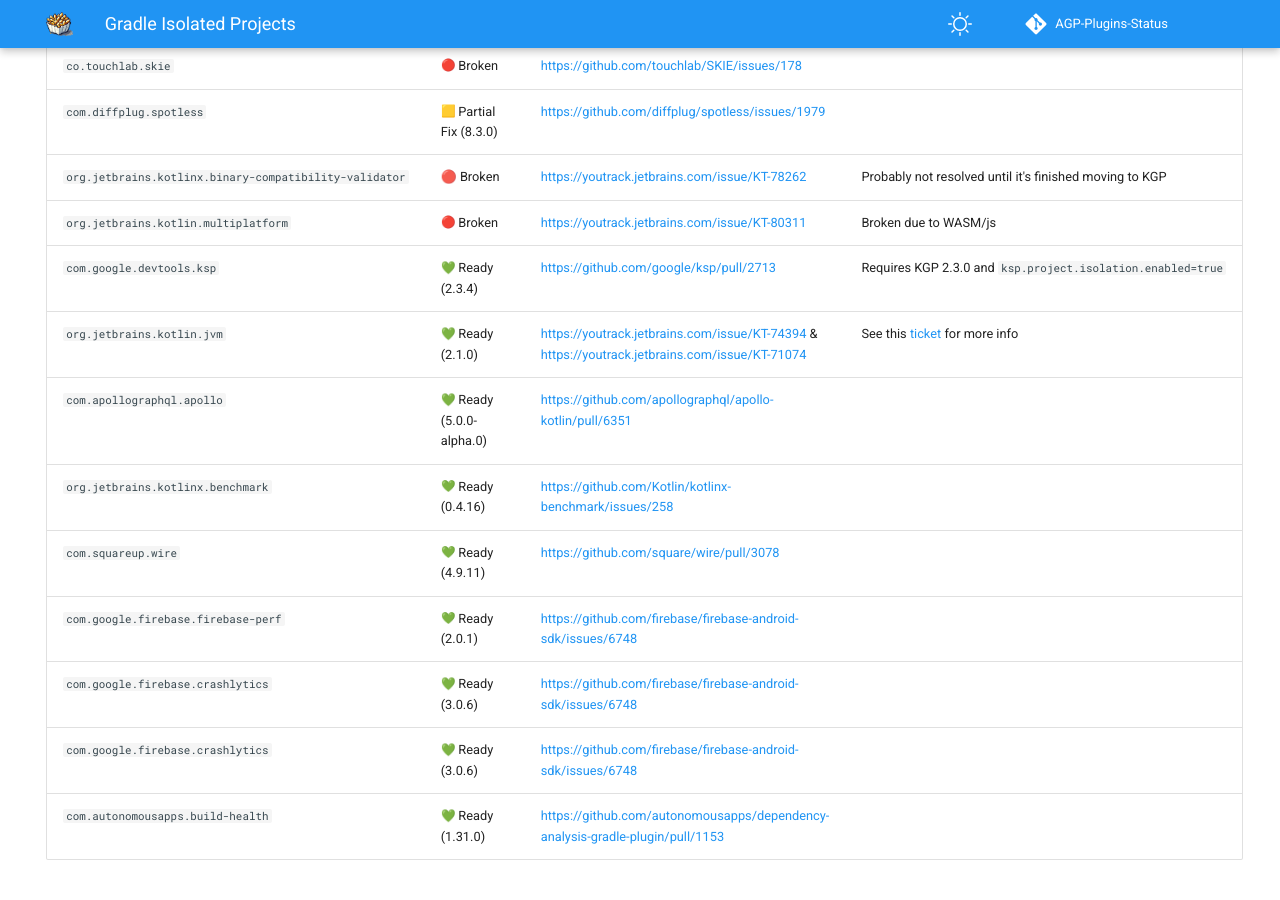
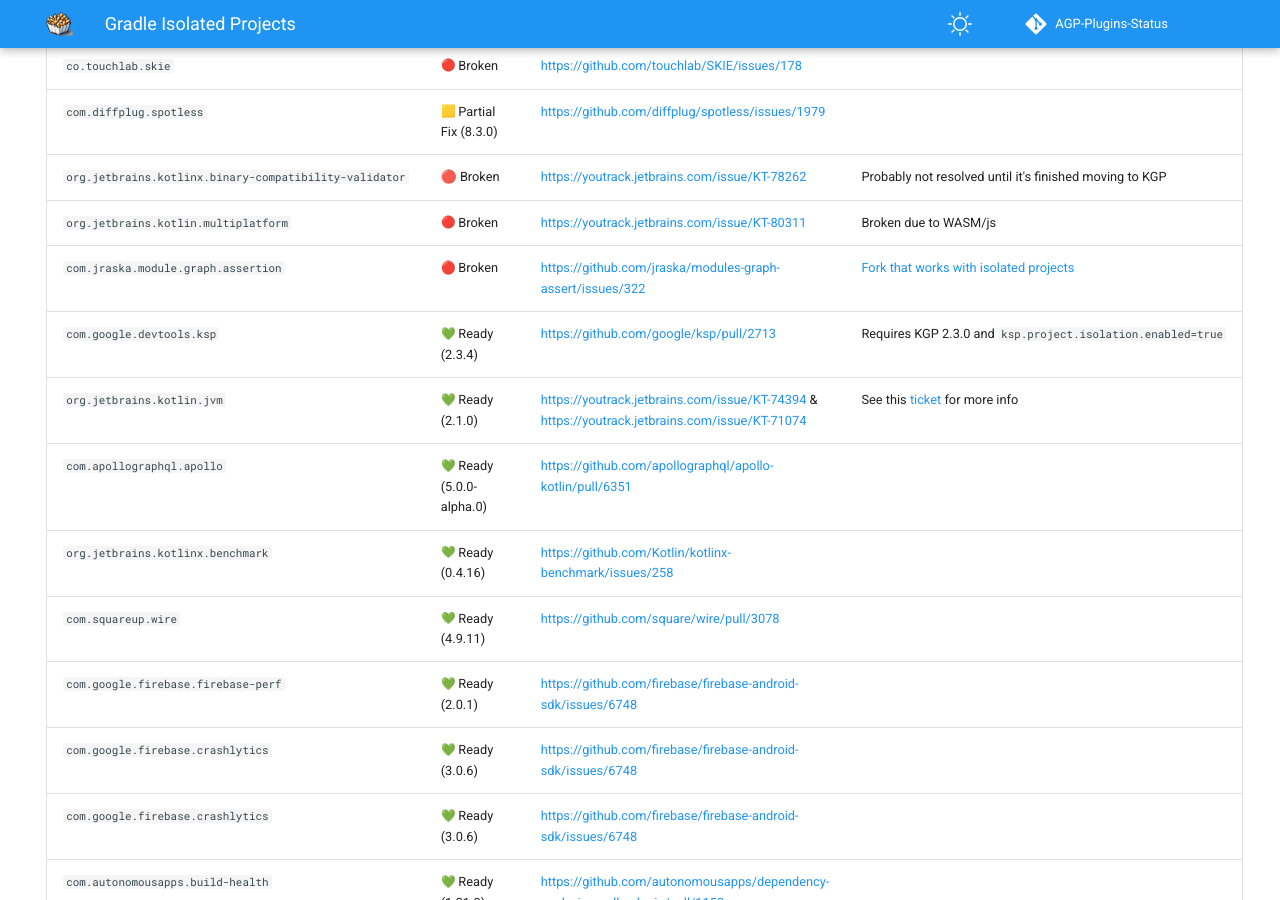
Before and after one commit to pablobaxter/AGP-Plugins-Status, an MkDocs documentation site: the page built from docs/gradle-isolated-projects.md, in a window 1280 px wide and 900 px high, scrolled down 572 px. Built offline with MkDocs 1.6.1 and Material for MkDocs 9.7.7, drawn with Linux system fonts in a browser that asks for light colours; emoji names are drawn with the system emoji font; comment, search, counter and statistics services are not loaded.

Commit message:
Add entry for com.jraska.module.graph.assertion

```diff
--- a/docs/gradle-isolated-projects.md
+++ b/docs/gradle-isolated-projects.md
@@ -23,6 +23,7 @@
 | `com.diffplug.spotless` | :yellow_square: Partial Fix (8.3.0) | https://github.com/diffplug/spotless/issues/1979 | |
 | `org.jetbrains.kotlinx.binary-compatibility-validator` | 🔴 Broken | https://youtrack.jetbrains.com/issue/KT-78262 | Probably not resolved until it's finished moving to KGP |
 | `org.jetbrains.kotlin.multiplatform` | :red_circle: Broken | https://youtrack.jetbrains.com/issue/KT-80311 | Broken due to WASM/js |
+| `com.jraska.module.graph.assertion` | :red_circle: Broken | https://github.com/jraska/modules-graph-assert/issues/322 | [Fork that works with isolated projects](https://github.com/eduardbosch/modules-graph-assert) |
 | `com.google.devtools.ksp` | :green_heart: Ready (2.3.4) | https://github.com/google/ksp/pull/2713 | Requires KGP 2.3.0 and `ksp.project.isolation.enabled=true` |
 | `org.jetbrains.kotlin.jvm` | :green_heart: Ready (2.1.0) | https://youtrack.jetbrains.com/issue/KT-74394 & https://youtrack.jetbrains.com/issue/KT-71074 | See this [ticket](https://youtrack.jetbrains.com/issue/KT-66049/KGP-JVM-Publishing-isnt-compatible-with-isolated-projects-and-project-dependencies) for more info |
 | `com.apollographql.apollo` | :green_heart: Ready (5.0.0-alpha.0) | https://github.com/apollographql/apollo-kotlin/pull/6351 | |
```
